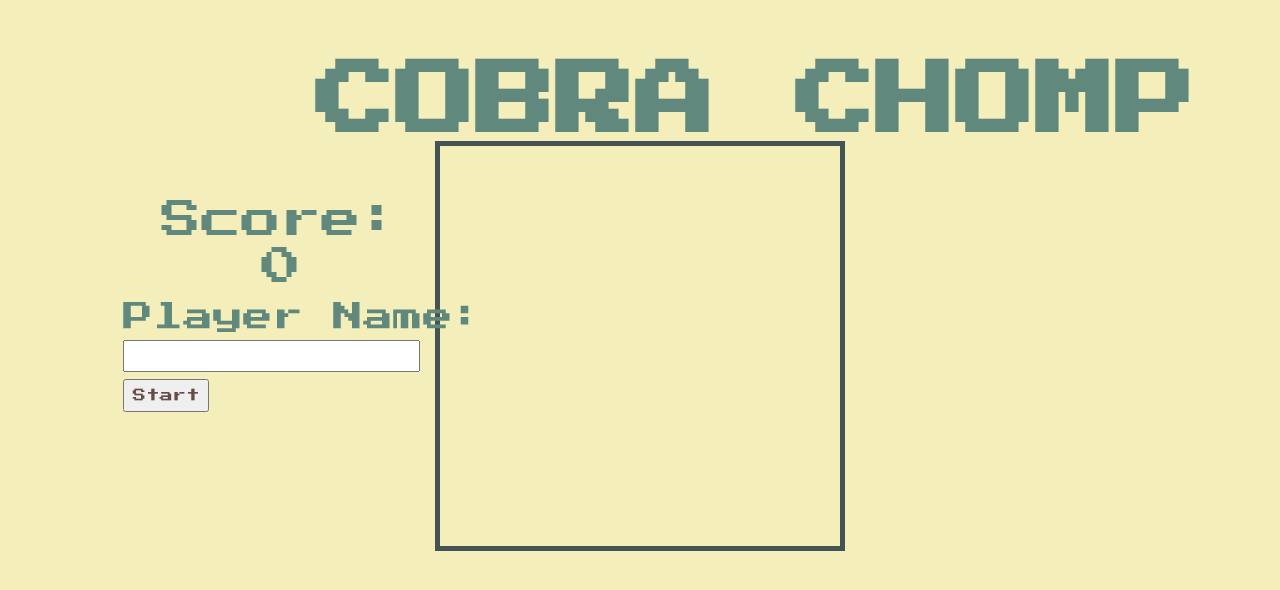
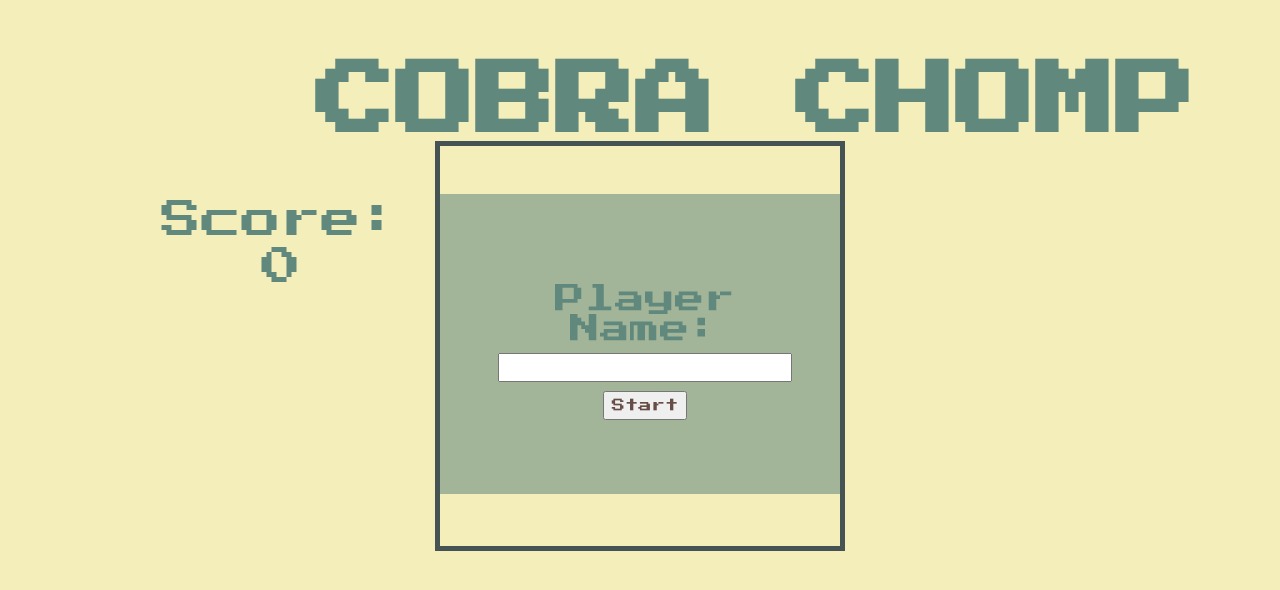
Before and after one commit to mbanks94/Cobra-Chomp, a website: page public/index.html in a window 1280 px wide. Drawn offline with Linux system fonts and the light colour scheme.

Commit message:
Updated form styles

```diff
--- a/public/styles.css
+++ b/public/styles.css
@@ -31,14 +31,11 @@ body {
 }
 .nameInput {
     position: absolute;
-    margin-top: 23%;
-    margin-left: 9%;
+    margin-top: 10%;
+    margin-right: 10%;
     color: rgb(97, 136, 125);
     font-family: 'Press Start 2P', cursive;
     font-size: 30px;
-}
-.inputAndBtn {
-
 }
 .input {
     font-family: 'Press Start 2P', cursive;
@@ -49,6 +46,17 @@ body {
     font-family: 'Press Start 2P', cursive;
     color: rgb(102, 76, 70);
     padding: 2%;
+}
+#gameStart {
+    position: absolute;
+    top: 43%;
+    left: 50%;
+    transform: translate(-50%, -50%);
+    background-color: rgba(97, 136, 125, 0.55);
+    padding: 50px;
+    width: 300px;
+    height: 200px;
+    text-align: center;
 }
 #gameOver {
     position: absolute;
```
